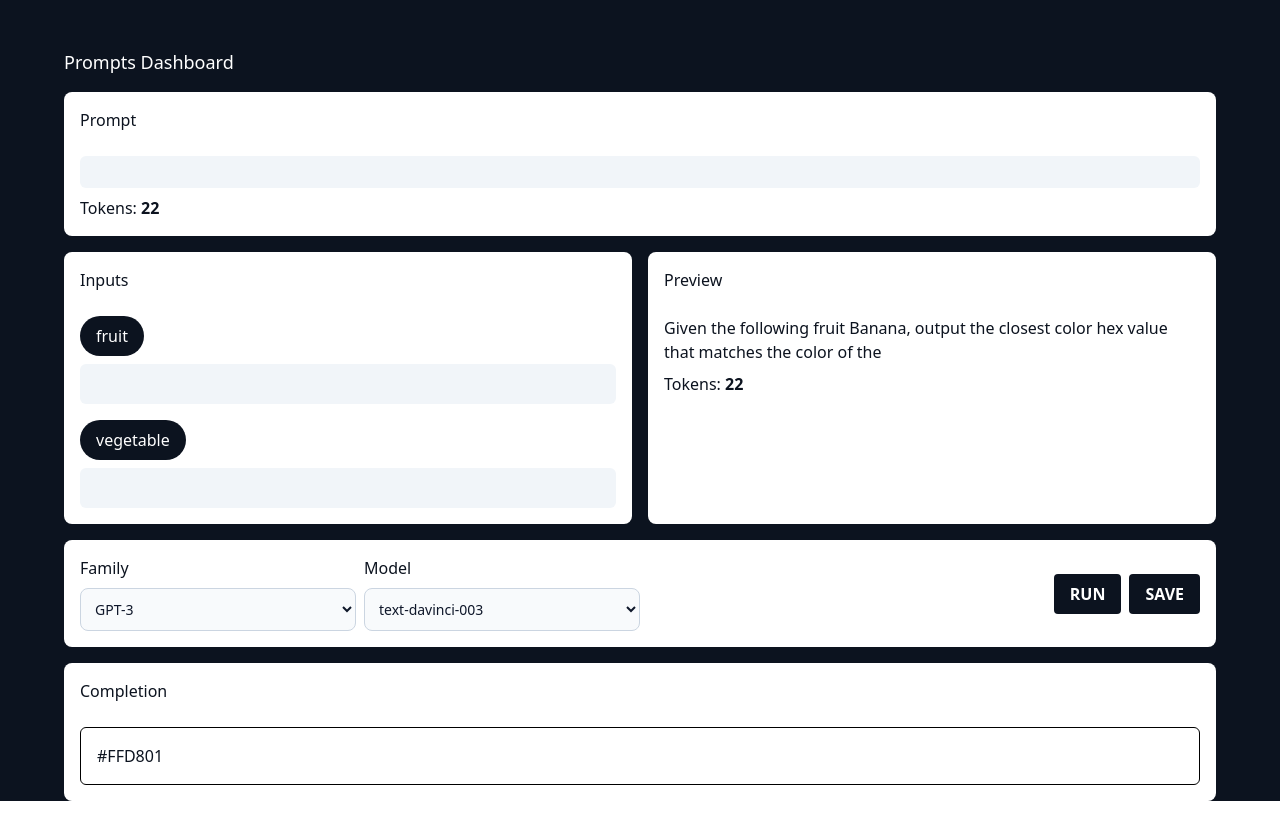
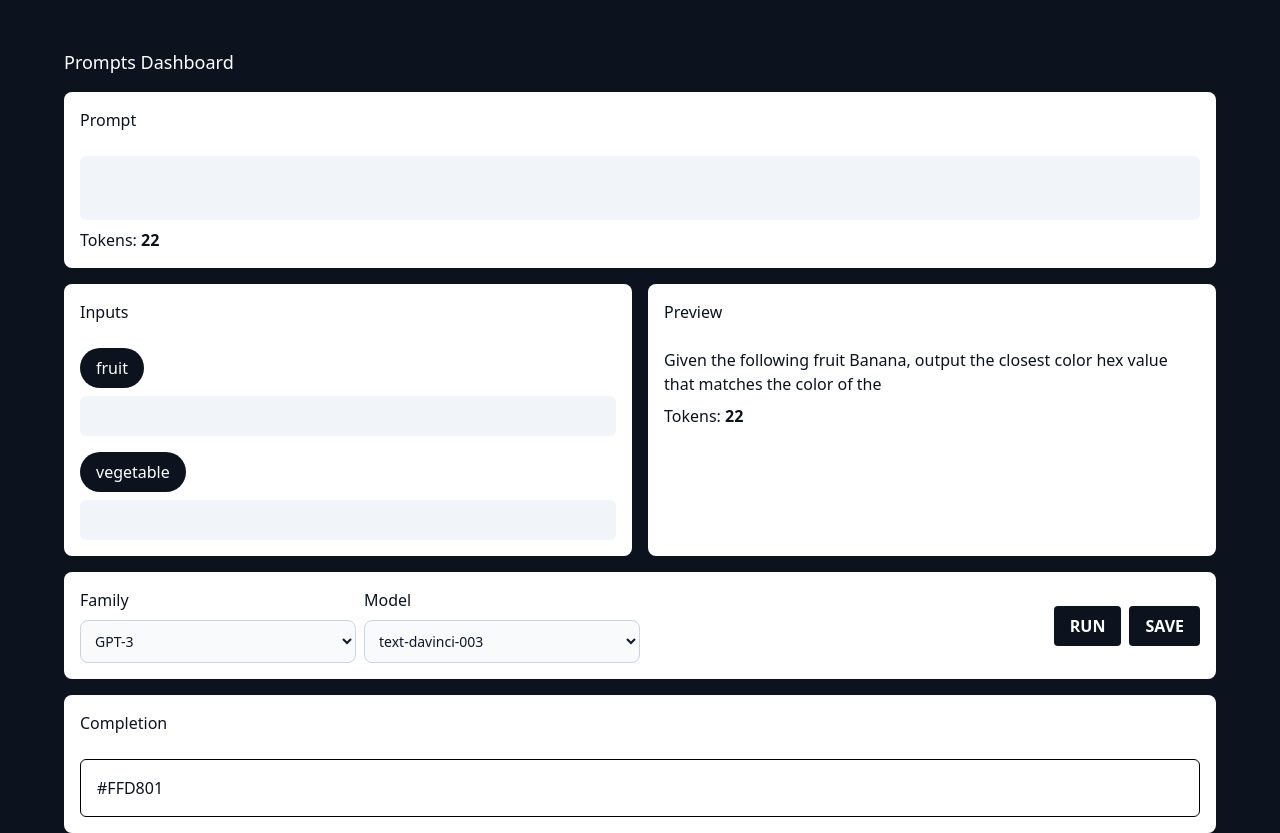
Before and after one commit to liraf/prompts-dashboard, a Nuxt app: page / in a window 1280 px wide. Before the commit the page ends 801 px from the top, so only its background shows below. Built offline with nearby package versions, Linux system fonts and the light colour scheme.

Commit message:
feat: make prompt follow textarea height

```diff
--- a/components/Input.vue
+++ b/components/Input.vue
@@ -1,5 +1,4 @@
 <template>
-  <!-- TODO: make it automatically resizable with a custom composable -->
   <input
     class="w-full bg-gray-100 rounded-md text-blue-950 px-4 py-2 focus:outline-none focus:ring focus:ring-blue-500"
   />
--- a/components/ParsedPrompt.vue
+++ b/components/ParsedPrompt.vue
@@ -1,5 +1,5 @@
 <template>
-  <div @click="() => $emit('click')" class="min-h-8 w-full bg-gray-100 rounded-md text-blue-950 px-4 py-2">
+  <div @click="() => $emit('click')" class="min-h-[64px] w-full bg-gray-100 rounded-md text-blue-950 px-4 py-2 whitespace-pre-wrap">
     {{ prompt }}
   </div>
 </template>
```
